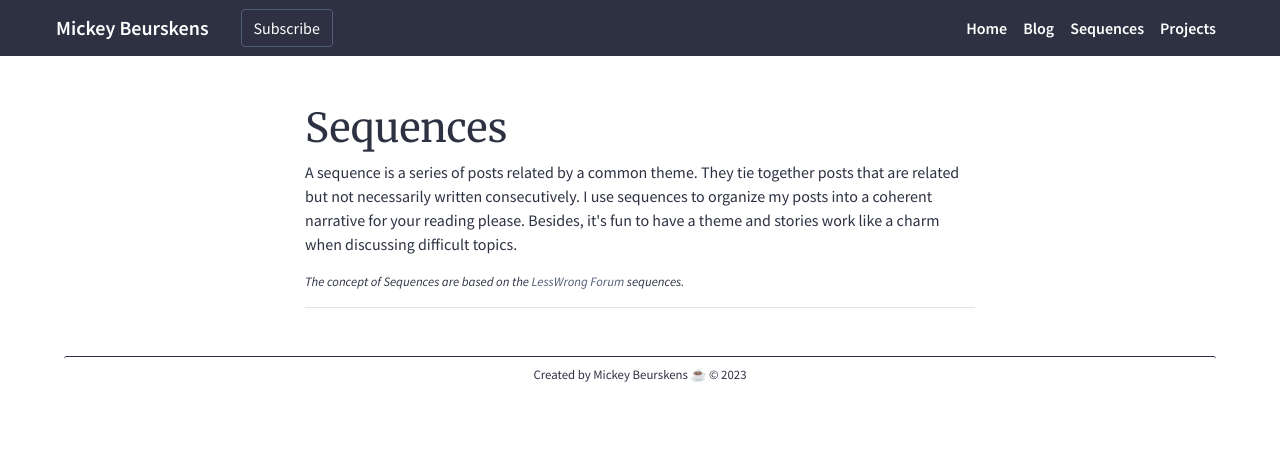
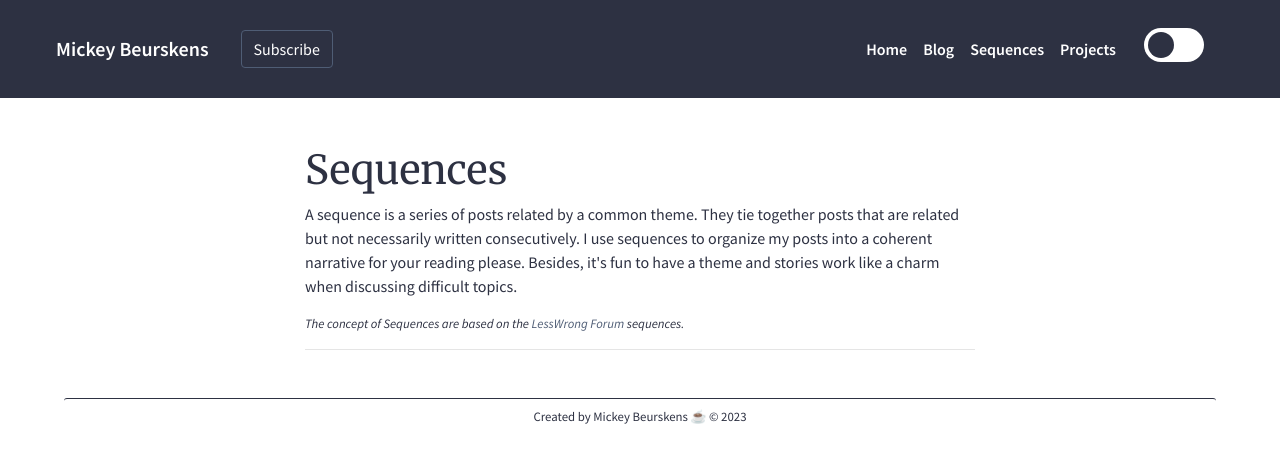
Before and after one commit to mickeybeurskens/mickeybeurskens.github.io, a Vue app: page /#/sequences in a window 1280 px wide. Shown: the top 462 px of the page. Built offline with nearby package versions, Linux system fonts and the light colour scheme; what redaxios would draw is missing.

Commit message:
Add theme toggle

```diff
--- a/src/components/NavBar.vue
+++ b/src/components/NavBar.vue
@@ -7,8 +7,9 @@
         </span>
       </router-link>
 
-      <button :class="`navbar-toggler ${collapseMenu ? 'collapsed' : ''}`" type="button" aria-controls="navbarNavDropdown"
-      :aria-expanded="!collapseMenu" aria-label="Toggle navigation" @click="collapseMenu = !collapseMenu">
+      <button :class="`navbar-toggler ${collapseMenu ? 'collapsed' : ''}`" type="button"
+        aria-controls="navbarNavDropdown" :aria-expanded="!collapseMenu" aria-label="Toggle navigation"
+        @click="collapseMenu = !collapseMenu">
         <span class="navbar-toggler-icon" />
       </button>
 
@@ -17,13 +18,15 @@
 
         <div class="navbar-nav ml-auto">
           <div v-for="(route, name) in navItems" :key="name" class="nav-item navbar-nav-background">
-          <router-link :class="`nav-link ${collapseMenu ? 'collapsed' : ''}`" :to="route" @click="collapseMenu = true">
+            <router-link :class="`nav-link ${collapseMenu ? 'collapsed' : ''}`" :to="route"
+              @click="collapseMenu = true">
               <span class="nav-text-format">
                 {{ name }}
               </span>
             </router-link>
           </div>
         </div>
+        <ThemeSwitch />
       </div>
     </nav>
   </div>
@@ -34,11 +37,13 @@
 import { defineComponent, ref } from "vue";
 import SubscribeButton from "./SubscribeButton.vue";
 import BlogSectionsDropdown from "./BlogSectionsDropdown.vue";
+import ThemeSwitch from './ThemeSwitch.vue'
 
 export default defineComponent({
   components: {
     SubscribeButton,
-    BlogSectionsDropdown
+    BlogSectionsDropdown,
+    ThemeSwitch,
   },
   props: {
     title: {
@@ -116,5 +121,4 @@ export default defineComponent({
 .navbar-nav-background {
   background-color: var(--c-main-2);
 }
-
 </style>
--- /dev/null
+++ b/src/components/ThemeSwitch.vue
@@ -0,0 +1,88 @@
+<template>
+    <div class="theme-switch-wrapper">
+      <label class="theme-switch" for="theme-checkbox">
+        <input type="checkbox" id="theme-checkbox" v-model="isDarkTheme" @change="toggleTheme" />
+        <div class="slider round"></div>
+      </label>
+    </div>
+  </template>
+
+  <script>
+  export default {
+    name: "ThemeSwitcher",
+    data() {
+      return {
+        isDarkTheme: false,
+      };
+    },
+    methods: {
+      toggleTheme() {
+        document.documentElement.setAttribute('data-theme', this.isDarkTheme ? 'dark' : 'light');
+        localStorage.setItem('theme', this.isDarkTheme ? 'dark' : 'light');
+      },
+    },
+    mounted() {
+      this.isDarkTheme = localStorage.getItem('theme') === 'dark';
+      document.documentElement.setAttribute('data-theme', this.isDarkTheme ? 'dark' : 'light');
+    },
+  };
+  </script>
+
+  <style lang="scss">
+  .theme-switch-wrapper {
+    display: flex;
+    align-items: center;
+    justify-content: center;
+    margin: 20px;
+    background-color: var(--c-main-2);
+  }
+
+  .theme-switch {
+    position: relative;
+    display: inline-block;
+    width: 60px;
+    height: 34px;
+
+    & input {
+      opacity: 0;
+      width: 0;
+      height: 0;
+    }
+
+    .slider {
+      position: absolute;
+      cursor: pointer;
+      top: 0;
+      left: 0;
+      right: 0;
+      bottom: 0;
+      background-color: $white; // Adjust to your light theme accent color
+      transition: .4s;
+      border-radius: 34px;
+
+      &:before {
+        position: absolute;
+        content: "";
+        height: 26px;
+        width: 26px;
+        left: 4px;
+        bottom: 4px;
+        background-color: var(--c-main-2);
+        transition: .4s;
+        border-radius: 50%;
+      }
+    }
+
+    input:checked + .slider {
+      background-color: var(--c-main-1);
+    }
+
+    input:focus + .slider {
+      box-shadow: 0 0 1px var(--c-main-1);
+    }
+
+    input:checked + .slider:before {
+      transform: translateX(26px);
+    }
+  }
+  </style>
```
Lines whose indentation alone changed are shown as unchanged.
